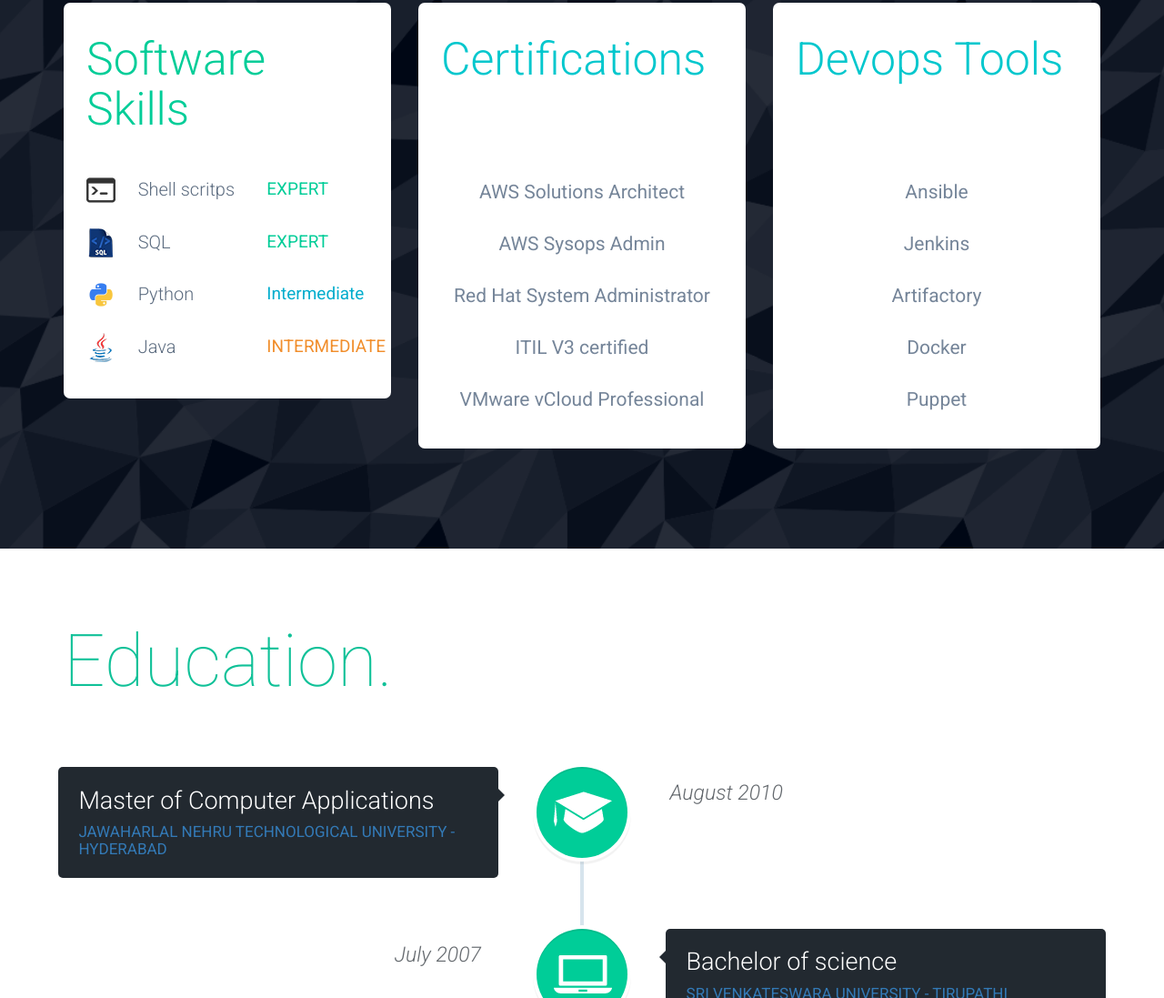
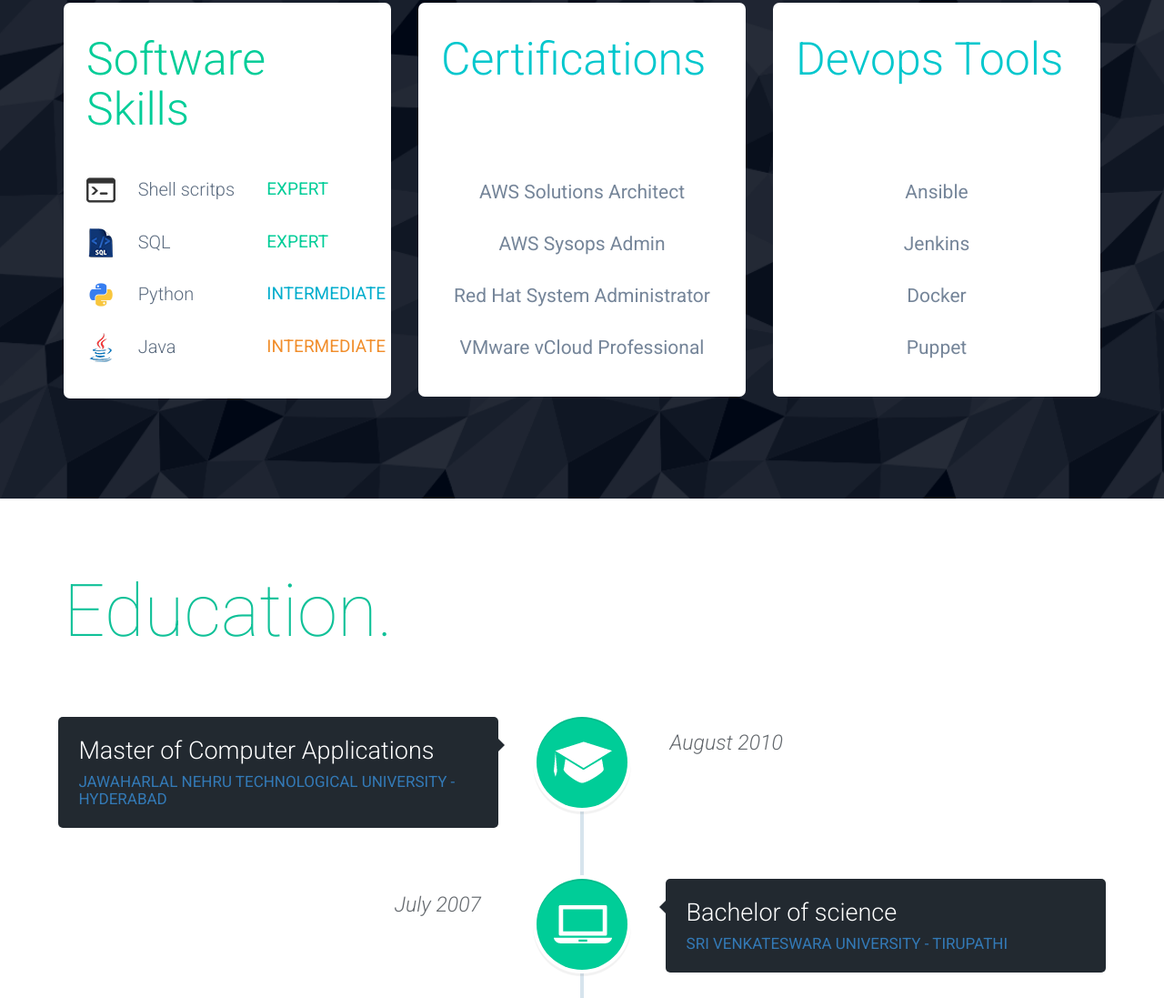
Before and after one commit to Bharathkumarraju/bharathkumaraju.com, a plain HTML site: page index.html in a window 1280 px wide. Shown: the part 3177-4274 px from the top of the page at 91% size. Drawn offline with nearby package versions, Linux system fonts and the light colour scheme.

Commit message:
Added sills

```diff
--- a/index.html
+++ b/index.html
@@ -344,7 +344,7 @@
 						<div class="row">
 							<div class="col-xs-2"><img class="img-soft" alt="Office" src="img/python.png"/></div>
 							<div class="col-xs-5 ability">Python</div>
-							<div class="col-xs-5 advanced">Intermediate</div>
+							<div class="col-xs-5 advanced">INTERMEDIATE</div>
 						</div>
 						<!-- Software Abilitie 4 -->
 						<div class="row">
@@ -364,7 +364,6 @@
                             <div class="col-md-12 text-awsm">AWS Solutions Architect</div>
 							<div class="col-md-12 text-awsm">AWS Sysops Admin</div>
 							<div class="col-md-12 text-awsm">Red Hat System Administrator</div>
-							<div class="col-md-12 text-awsm">ITIL V3 certified</div>
                                                         <div class="col-md-12 text-awsm">VMware vCloud Professional</div>
 						</div>
 						<!-- // Awesome Abilities -->
@@ -422,7 +421,6 @@
 						<div class="row">
                             <div class="col-md-12 text-awsm">Ansible</div>
 							<div class="col-md-12 text-awsm">Jenkins</div>
-							<div class="col-md-12 text-awsm">Artifactory</div>
 							<div class="col-md-12 text-awsm">Docker</div>
                                                         <div class="col-md-12 text-awsm">Puppet</div>
 						</div>
```
